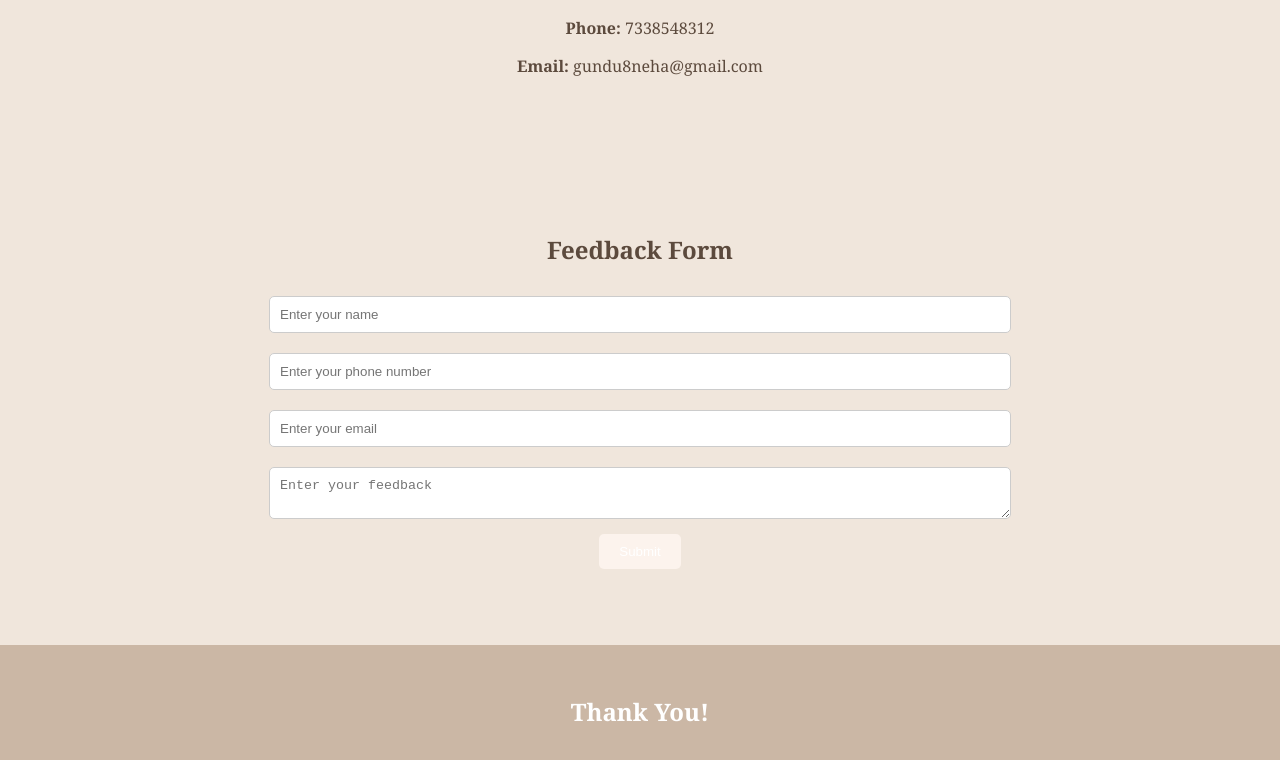
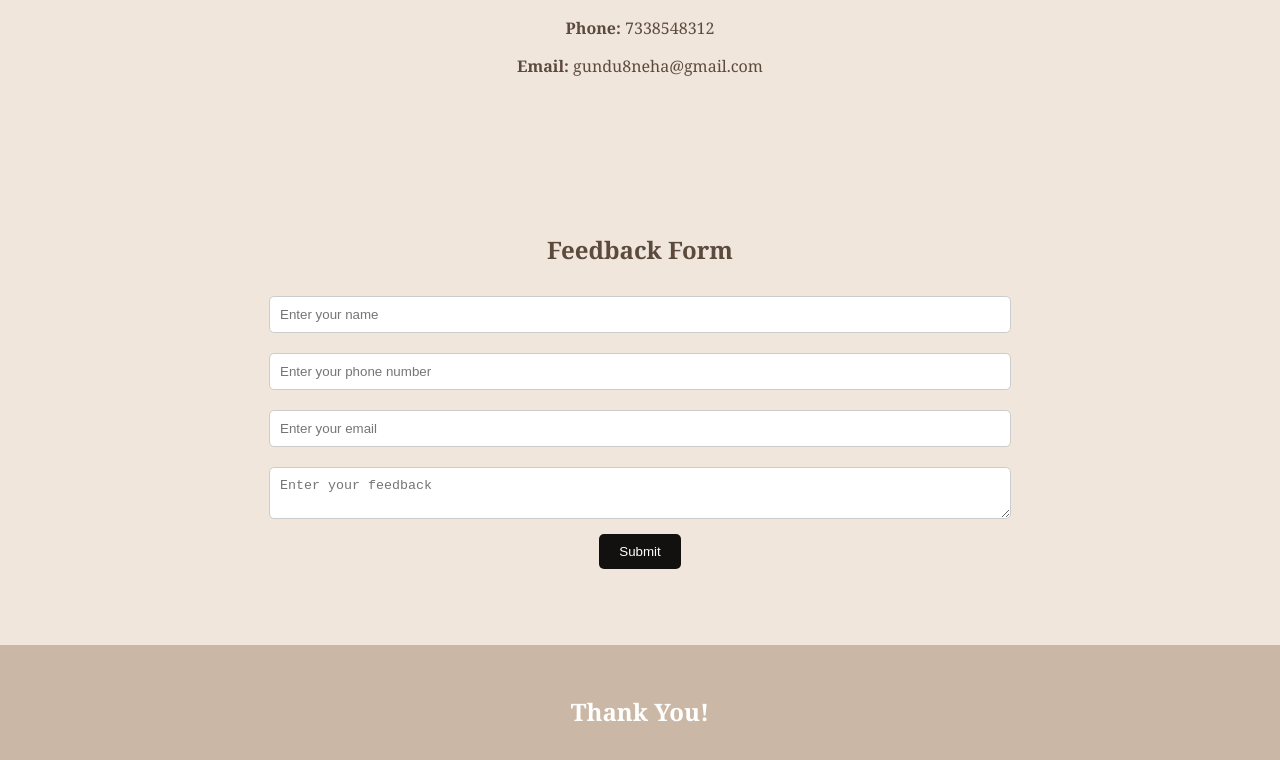
Before and after one commit to Nehat876/neha_portfolio_project, a website: page index.html in a window 1280 px wide. In both pictures the pointer is over the button "Submit". Shown: the part 1609-2369 px from the top of the page. Drawn offline with Linux system fonts and the light colour scheme; no server answers.

Commit message:
update css color

```diff
--- a/style.css
+++ b/style.css
@@ -45,7 +45,6 @@ section {
     color: white;
     text-align: right;
 }
-
 /* CONTACT */
 .contact {
     background-color: #f0e6dc;
@@ -69,7 +68,7 @@ button {
 }
 
 button:hover {
-    background-color: #fcf3ed;
+    background-color: #131110;
 }
 .footer {
     background-color: #cbb7a5;
```
